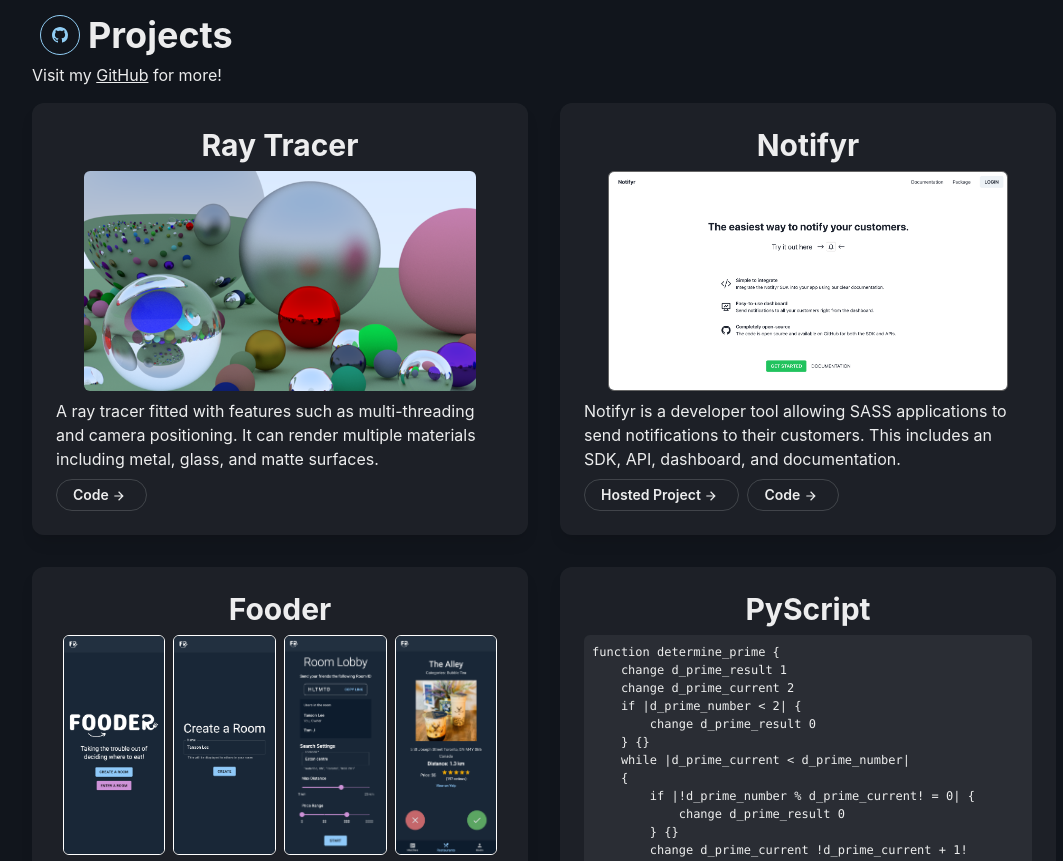
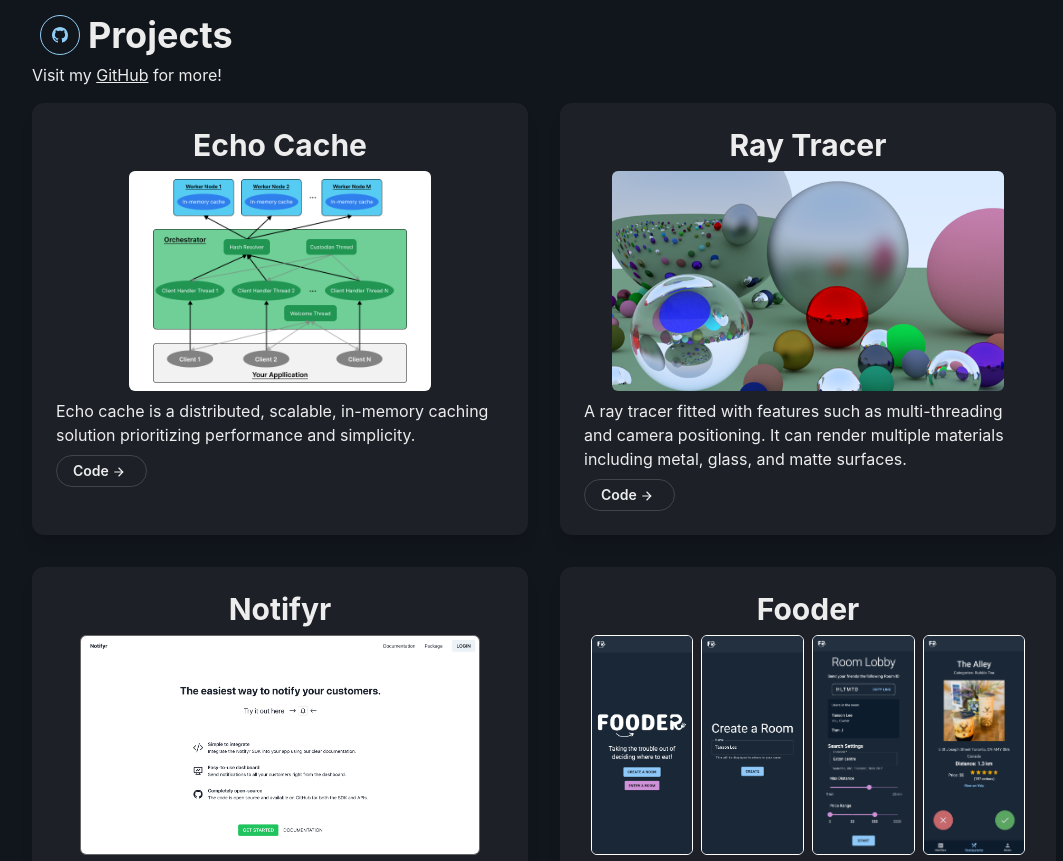
Before and after one commit to tansonlee/personal-website-v2, a Next.js app: page / in a window 1280 px wide. Shown: the part 2220-3081 px from the top of the page, without its empty margins (96-1159 px from the left). Built offline with nearby package versions, Linux system fonts and the light colour scheme.

Commit message:
add echo cache project

```diff
--- a/components/projects.tsx
+++ b/components/projects.tsx
@@ -42,12 +42,51 @@
 				}}
 				gap={8}
 			>
+				<EchoCacheProjectCard />
 				<RayTracerProjectCard />
 				<NotifyrProjectCard />
 				<FooderProjectCard />
 				<PyScriptProjectCard />
 			</Grid>
 		</Box>
+	);
+};
+
+const EchoCacheProjectCard = () => {
+	return (
+		<Card>
+			<Stack w='100%'>
+				<Heading as='h3' size='lg' textAlign='center'>
+					Echo Cache
+				</Heading>
+				<HStack justify='center'>
+					<Image
+						rounded='md'
+						bgColor='white'
+						py={2}
+						px={6}
+						src='/images/echo_cache.png'
+						h='220px'
+						alt=''
+					/>
+				</HStack>
+
+				<Box>
+					<Text>
+						Echo cache is a distributed, scalable, in-memory caching solution
+						prioritizing performance and simplicity.
+					</Text>
+					<Flex>
+						<ForwardButton
+							isExternal={true}
+							href='https://github.com/tansonlee/echo-cache'
+						>
+							Code
+						</ForwardButton>
+					</Flex>
+				</Box>
+			</Stack>
+		</Card>
 	);
 };
 
```
Also changed, not shown: public/images/echo_cache.png (added).
